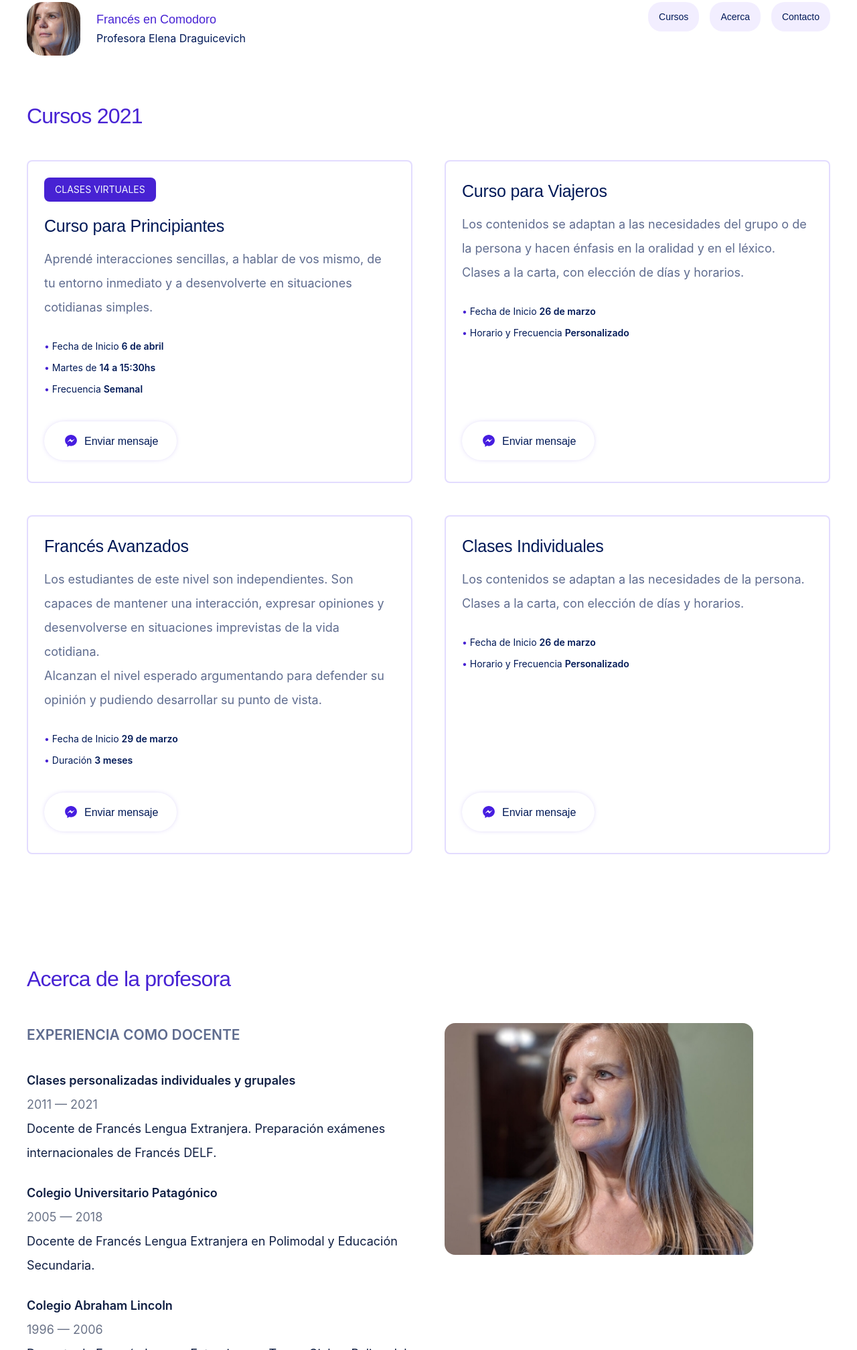
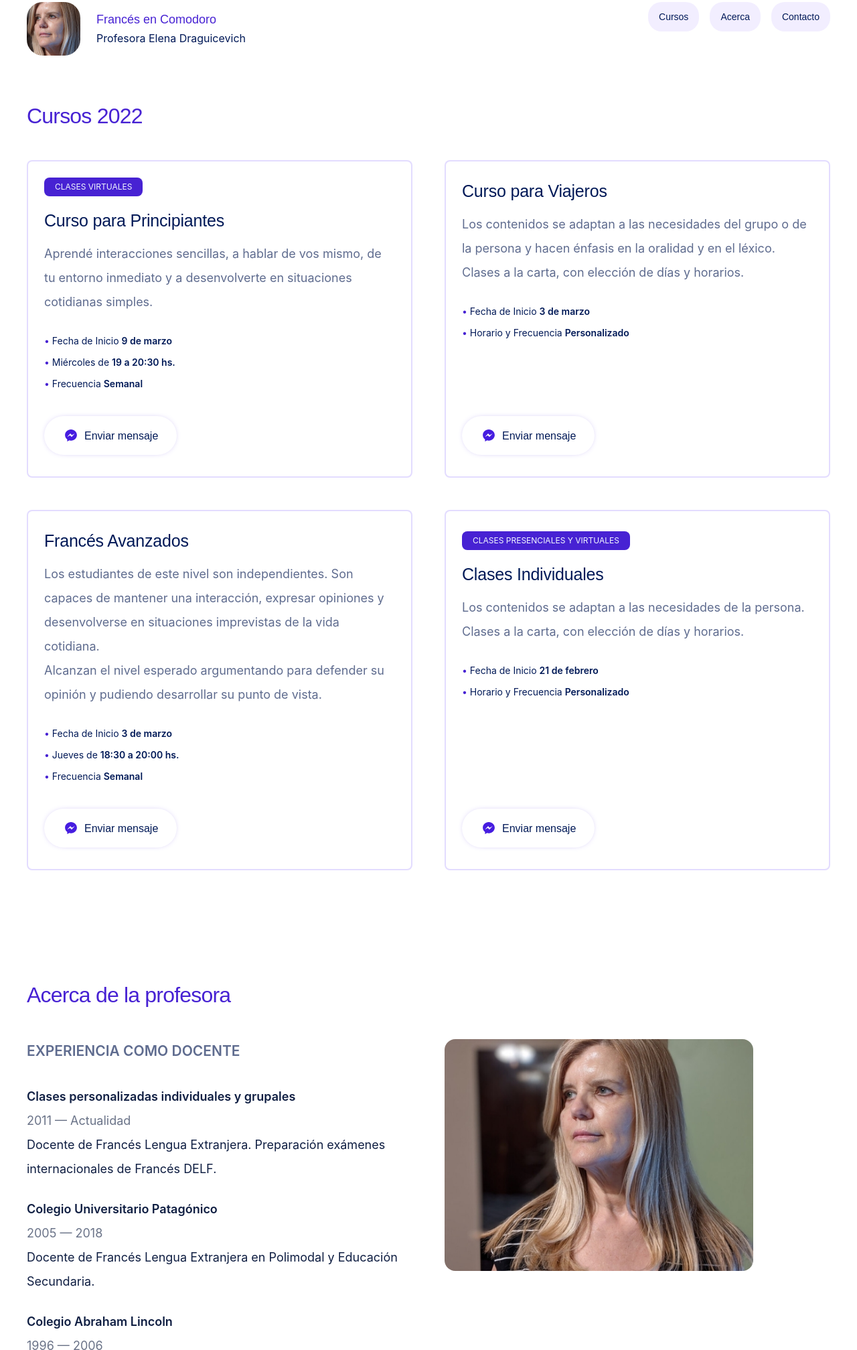
Before and after one commit to cursosdefrances/cursosdefrances.github.io, a plain HTML site: page index.html in a window 1280 px wide. Shown: the part 21-2036 px from the top of the page at 67% size. Drawn offline with nearby package versions, Linux system fonts and the light colour scheme; a script that the page names is missing.

Commit message:
Add files via upload

```diff
--- a/css/elenacursos.webflow.css
+++ b/css/elenacursos.webflow.css
@@ -1289,15 +1289,15 @@ strong {
 .virtual {
   display: inline-block;
   margin-bottom: 16px;
-  padding-right: 16px;
-  padding-left: 16px;
+  padding: 8px 16px;
   -webkit-align-self: flex-start;
   -ms-flex-item-align: start;
   align-self: flex-start;
   border-radius: 8px;
   background-color: #4722d3;
   color: #f2f8ff;
-  font-size: 14px;
+  font-size: 12px;
+  line-height: 12px;
   text-transform: uppercase;
 }
 
--- a/css/webflow.css
+++ b/css/webflow.css
@@ -296,8 +296,8 @@ fieldset {
   border: 0;
 }
 button,
-html input[type="button"],
-input[type="reset"] {
+html input[type='button'],
+input[type='reset'] {
   border: 0;
   cursor: pointer;
   -webkit-appearance: button;
@@ -894,9 +894,6 @@ textarea.w-select {
 }
 .w-widget-twitter-count-shim.w--vertical.w--large {
   width: 76px;
-}
-.w-widget-gplus {
-  overflow: hidden;
 }
 .w-background-video {
   position: relative;
@@ -1026,10 +1023,10 @@ textarea.w-select {
   -ms-user-select: none;
   user-select: none;
 }
-.w-slider-arrow-left [class^="w-icon-"],
-.w-slider-arrow-right [class^="w-icon-"],
-.w-slider-arrow-left [class*=" w-icon-"],
-.w-slider-arrow-right [class*=" w-icon-"] {
+.w-slider-arrow-left [class^='w-icon-'],
+.w-slider-arrow-right [class^='w-icon-'],
+.w-slider-arrow-left [class*=' w-icon-'],
+.w-slider-arrow-right [class*=' w-icon-'] {
   position: absolute;
 }
 .w-slider-arrow-left:focus,
@@ -1063,6 +1060,9 @@ textarea.w-select {
   padding: 0;
   position: absolute;
   width: 1px;
+}
+.w-slider-force-show {
+  display: block !important;
 }
 .w-dropdown {
   display: inline-block;
--- a/index.html
+++ b/index.html
@@ -1,4 +1,4 @@
-<!DOCTYPE html><!--  Last Published: Sat Mar 13 2021 17:23:36 GMT+0000 (Coordinated Universal Time)  -->
+<!DOCTYPE html><!--  Last Published: Mon Feb 21 2022 20:46:50 GMT+0000 (Coordinated Universal Time)  -->
 <html data-wf-page="603d2464eb6f3337f6d9b474" data-wf-site="603d2464eb6f334c63d9b472">
 <head>
   <meta charset="utf-8">
@@ -35,7 +35,7 @@
 </style>
 </head>
 <body class="fr">
-  <div class="s-top">
+  <div class="s-top wf-section">
     <div class="container w-container">
       <div class="header">
         <a href="index.html" aria-current="page" class="brand w-nav-brand w--current"><img src="images/elena-draguicevich.jpg" loading="lazy" width="82" alt="" class="photo-profile">
@@ -63,9 +63,9 @@
       <div class="container align-center w-container"></div>
     </div>
   </div>
-  <div class="s-body">
+  <div class="s-body wf-section">
     <div class="container w-container">
-      <h1 id="cursos">Cursos 2021</h1>
+      <h1 id="cursos">Cursos 2022</h1>
       <div class="spacer-small"></div>
       <div class="flexbox-horizontal">
         <div class="_6col">
@@ -75,8 +75,8 @@
             </div>
             <h2 class="project-card-title">Curso para Principiantes</h2>
             <p class="intro">Aprendé interacciones sencillas, a hablar de vos mismo, de tu entorno inmediato y a desenvolverte en situaciones cotidianas simples.<br></p>
-            <p class="detail"><span class="text-span-3">•</span> Fecha de Inicio <strong>6 de abril</strong><br></p>
-            <p class="detail"><span class="text-span-3">•</span> Martes de <strong>14 a 15:30hs</strong><br></p>
+            <p class="detail"><span class="text-span-3">•</span> Fecha de Inicio <strong>9 de marzo</strong><br></p>
+            <p class="detail"><span class="text-span-3">•</span> Miércoles de <strong>19 a 20:30 hs.</strong><br></p>
             <p class="detail"><span class="text-span-3">•</span> Frecuencia <strong>Semanal</strong><br></p>
             <div class="spacer-medium"></div>
             <div class="button-primary">
@@ -95,7 +95,7 @@
             <div class="title">
               <h2 class="project-card-title">Curso para Viajeros</h2>
               <p class="intro">Los contenidos se adaptan a las necesidades del grupo o de la persona y hacen énfasis en la oralidad y en el léxico. Clases a la carta, con elección de días y horarios.<br></p>
-              <p class="detail"><span class="text-span-3">•</span> Fecha de Inicio <strong>26 de marzo</strong><br></p>
+              <p class="detail"><span class="text-span-3">•</span> Fecha de Inicio <strong>3 de marzo</strong><br></p>
               <p class="detail"><span class="text-span-3">•</span> Horario y Frecuencia <strong>Personalizado</strong><br></p>
             </div>
             <div class="spacer-medium"></div>
@@ -116,8 +116,9 @@
           <a href="https://m.me/francesencomodoro" target="_blank" class="card-project w-inline-block">
             <h2 class="project-card-title">Francés Avanzados</h2>
             <p class="intro">Los estudiantes de este nivel son independientes. Son capaces de mantener una interacción, expresar opiniones y desenvolverse en situaciones imprevistas de la vida cotidiana.<br>Alcanzan el nivel esperado argumentando para defender su opinión y pudiendo desarrollar su punto de vista.<br></p>
-            <p class="detail"><span class="text-span-3">•</span> Fecha de Inicio <strong>29 de marzo</strong><br></p>
-            <p class="detail"><span class="text-span-3">•</span> Duración <strong>3 meses</strong><br></p>
+            <p class="detail"><span class="text-span-3">•</span> Fecha de Inicio <strong>3 de marzo</strong><br></p>
+            <p class="detail"><span class="text-span-3">•</span> Jueves de <strong>18:30 a 20:00 hs.</strong><br></p>
+            <p class="detail"><span class="text-span-3">•</span> Frecuencia <strong>Semanal</strong><br></p>
             <div class="spacer-medium"></div>
             <div class="button-primary">
               <div class="link-with-icon">
@@ -133,9 +134,12 @@
         <div class="_6col">
           <a href="https://m.me/francesencomodoro" target="_blank" class="card-project w-inline-block">
             <div class="title">
+              <div class="virtual">
+                <div>ClaseS presenciales y virtuales</div>
+              </div>
               <h2 class="project-card-title">Clases Individuales</h2>
               <p class="intro">Los contenidos se adaptan a las necesidades de la persona. Clases a la carta, con elección de días y horarios.<br></p>
-              <p class="detail"><span class="text-span-3">•</span> Fecha de Inicio <strong>26 de marzo</strong><br></p>
+              <p class="detail"><span class="text-span-3">•</span> Fecha de Inicio <strong>21 de febrero</strong><br></p>
               <p class="detail"><span class="text-span-3">•</span> Horario y Frecuencia <strong>Personalizado</strong><br></p>
             </div>
             <div class="spacer-medium"></div>
@@ -154,7 +158,7 @@
     </div>
   </div>
   <div class="spacer-layout"></div>
-  <div class="s-body">
+  <div class="s-body wf-section">
     <div class="container w-container">
       <h1 id="acerca">Acerca de la profesora</h1>
       <div class="spacer-small"></div>
@@ -162,7 +166,7 @@
         <div class="_6col">
           <h3>Experiencia como docente</h3>
           <ul role="list" class="list-2 w-list-unstyled">
-            <li><strong>Clases personalizadas individuales y grupales<br>‍</strong><span class="text-span-2">2011 — 2021<br></span>Docente de Francés Lengua Extranjera. Preparación exámenes internacionales de Francés DELF.</li>
+            <li><strong>Clases personalizadas individuales y grupales<br>‍</strong><span class="text-span-2">2011 — Actualidad<br></span>Docente de Francés Lengua Extranjera. Preparación exámenes internacionales de Francés DELF.</li>
             <li><strong>Colegio Universitario Patagónico<br></strong><span class="text-span-2">2005 — 2018<br>‍</span>Docente de Francés Lengua Extranjera en Polimodal y Educación Secundaria. </li>
             <li><strong>Colegio Abraham Lincoln<br></strong><span class="text-span-2">1996 — 2006<br>‍</span>Docente de Francés Lengua Extranjera en Tercer Ciclo y Polimodal. </li>
             <li><strong>Alianza Francesa Comodoro Rivadavia<br></strong><span class="text-span-2">1996 — 2008<br>‍</span>Docente de Francés Lengua Extranjera.</li>
@@ -178,7 +182,7 @@
     </div>
   </div>
   <div class="spacer-layout"></div>
-  <div class="s-body">
+  <div class="s-body wf-section">
     <div class="container w-container">
       <h1 id="contacto">Contacto</h1>
       <div class="spacer-small"></div>
```
Also changed, not shown: css/normalize.css.
